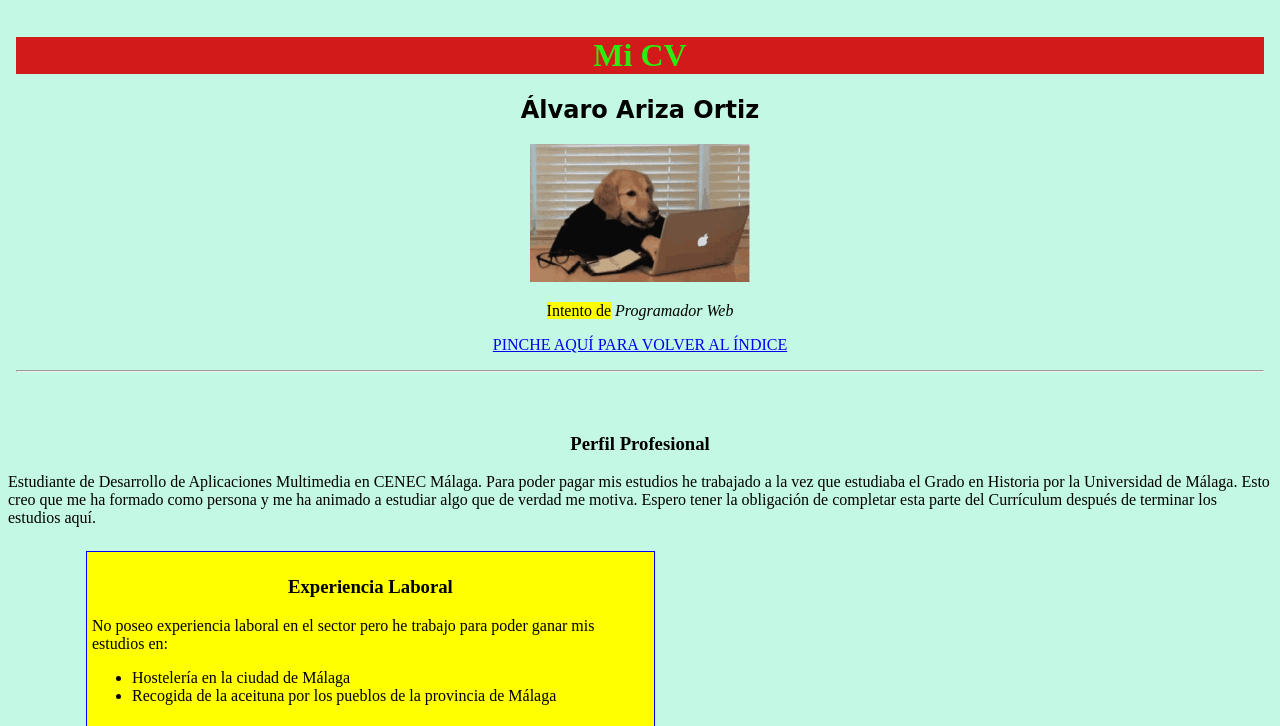
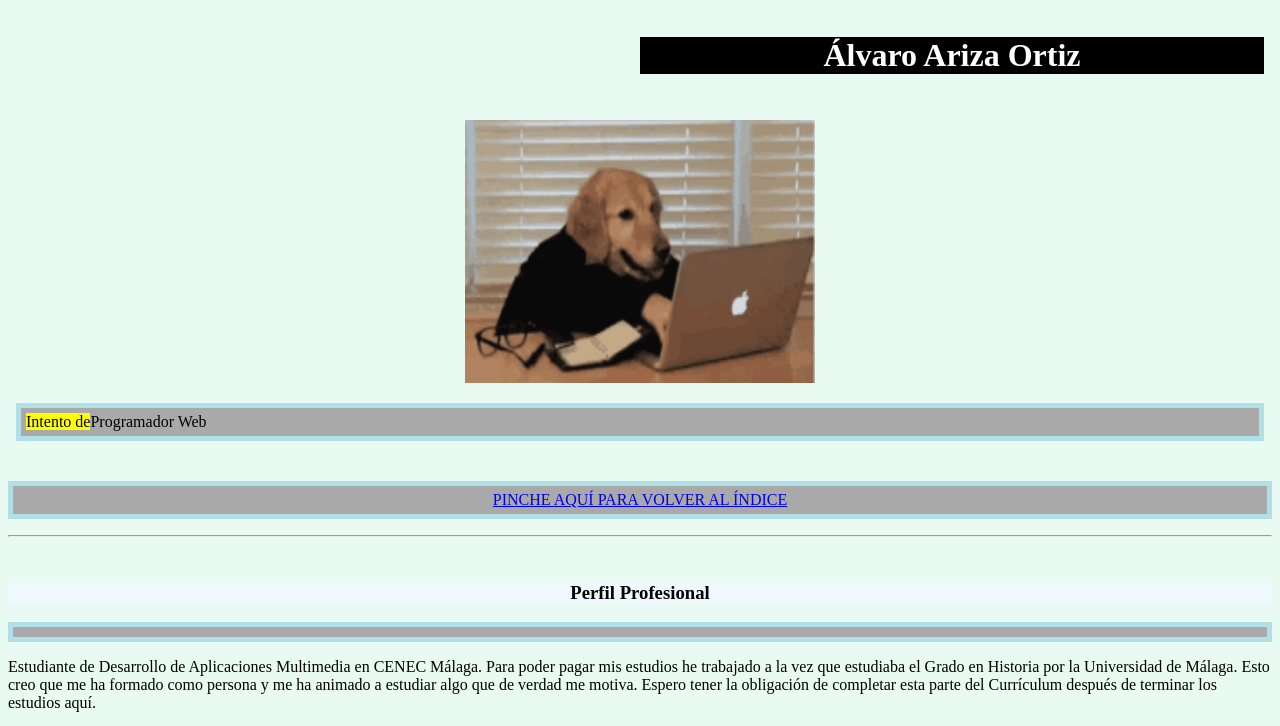
Before and after one commit to alvaroarizaortiz/publico.alvaro.ariza.ortiz, a plain HTML site: page micv.html in a window 1280 px wide. Shown: the top 726 px of the page. Drawn offline with Linux system fonts and the light colour scheme.

Commit message:
19/10/2022 - 14:30

```diff
--- a/micv.html
+++ b/micv.html
@@ -11,24 +11,36 @@
     <meta http-equiv="X-UA-Compatible" content="IE=edge">
     <meta name="viewport" content="width=device-width, initial-scale=1.0">
     <title>Tarea: el CV</title>
+    <link rel="icon" type="image/x-icon" href=".\imagenes\favicon.ico">
     <style>
-        * {
-            box-sizing: border-box;
+        p {
+            border: 5px solid powderblue;
+            background-color: darkgrey;
+            padding: 5px;
 
+        }
 
+        #perfil profesional{
+            width: 320px;
+            padding: 10px;
+            border: 5px solid gray;
+            margin: 0;
         }
 
         div {
             margin: 1vh;
             padding-top: 1vh;
             padding-bottom: 1vh;
+            overflow: hidden;
         }
 
 
         h1 {
             text-align: center;
-            color: rgb(43, 236, 14);
-            background-color: rgb(210, 26, 26);
+            color: rgb(255, 255, 255);
+            background-color: rgb(0, 0, 0);
+            margin-left: 50%;
+
 
         }
 
@@ -38,17 +50,24 @@
         }
 
         h3 {
+            background-color: aliceblue;
             text-align: center;
         }
 
 
         body {
-            background-color: rgb(195, 248, 228);
+            background-color: rgb(233, 250, 243);
+        }
+
+
+        #nombre {
+            text-align: center;
+
+
         }
 
         #enlinea {
             display: inline;
-            width: 300px;
             padding: 50px;
             margin: 20px;
         }
@@ -64,13 +83,14 @@
         }
 
         #bloquelinea2 {
-
+            display: inline-block;
             width: 45%;
             height: 320px;
             padding: 5px;
             border: 1px solid blue;
             background-color: yellow;
-            float: right;
+            margin-left: 900px;
+
         }
 
         #caja {
@@ -85,16 +105,20 @@
 </head>
 
 <body>
-    <div>
+    <div id="nombre">
         <h1>
-            <main>Mi CV<main>
+            <main>Álvaro Ariza Ortiz<main>
         </h1>
-        <h2>Álvaro Ariza Ortiz</h2>
-        <center><img src=".\imagenes\dogwork.gif" alt="perro trabajo"></center>
-        <p style="text-align:center" ;><mark>Intento de</mark> <i>Programador Web</i></p>
-        <p style="text-align:center"><a target=_blank href=".\index.html">PINCHE AQUÍ PARA VOLVER AL ÍNDICE</a></p>
-        <hr />
     </div>
+
+    <div id="perfil profesinal">
+        <center><img src=".\imagenes\dogwork.gif" width="350" height="263" alt="perro trabajo"></center>
+        <p><mark>Intento de</mark>Programador Web</p>
+    </div>
+
+    <p style="text-align:center"><a target=_blank href=".\index.html">PINCHE AQUÍ PARA VOLVER AL ÍNDICE</a></p>
+    <hr />
+
 
     <div id="enlinea">
         <h3>
@@ -141,7 +165,9 @@
             <article>Educación</article>
         </h3>
         <p>
-        <section>He estudiado en:</section>
+        <section>
+            He estudiado en:
+        </section>
         </p>
         <p>Grado Superior en Desarrollo de Aplicaciones Web</p>
         <p>CENEC Málaga</p>
```
Also changed, not shown: pruebas.html (added, +26 -0 lines), imagenes/favicon.ico (added), prueba repositorio.txt (deleted).
